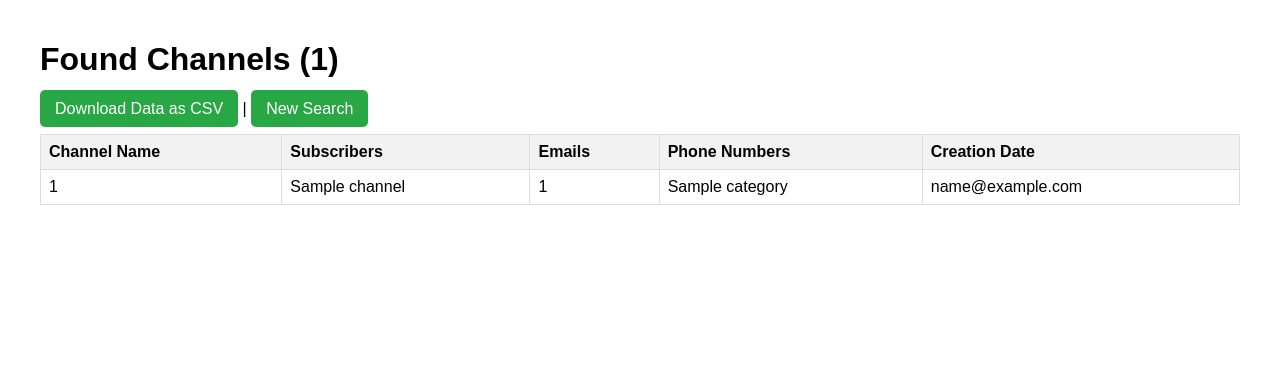
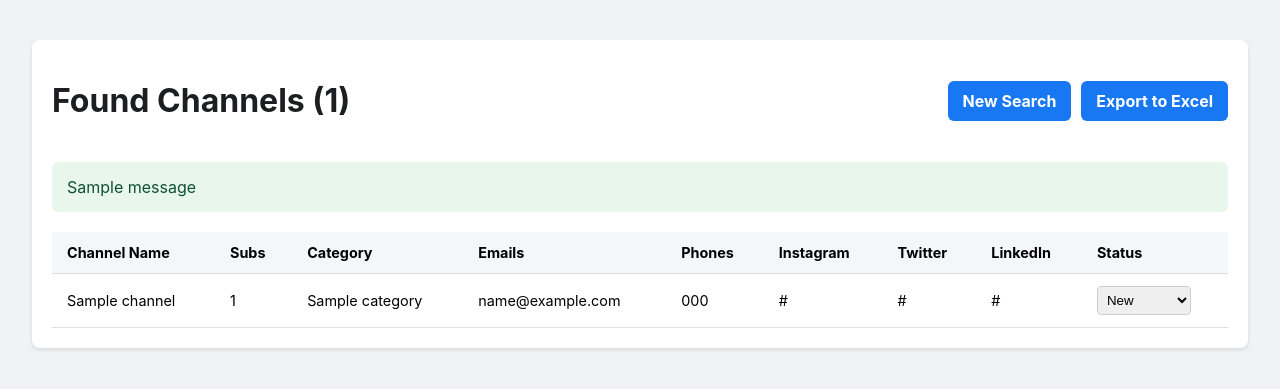
Before and after one commit to SCHANDAN996/youtubers-data, a Flask app: page /results in a window 1280 px wide. Shown: the top 389 px of the page. Run offline with Flask 3, Linux system fonts and the light colour scheme; one stand-in notice (Sample message) is shown; a database or web service that is not in the repository returns one stand-in record (values such as "Sample title"); some libraries are stand-ins or nearby versions.

Commit message:
Revamp results page layout and add export options
Updated the layout and styling of the results page to improve user experience and added new functionality for exporting data.

```diff
--- a/templates/results.html
+++ b/templates/results.html
@@ -2,40 +2,87 @@
 <html lang="en">
 <head>
     <meta charset="UTF-8">
-    <meta name="viewport" content="width=device-width, initial-scale=1.0">
-    <title>Search Results</title>
+    <meta name="viewport" content="width=device-width, initial-scale-1.0">
+    <title>Results - YouTubers Data Tool</title>
     <style>
-        body { font-family: sans-serif; max-width: 1200px; margin: auto; padding: 20px; }
+        body { font-family: -apple-system, BlinkMacSystemFont, "Segoe UI", Roboto, Helvetica, Arial, sans-serif; margin: 0; background-color: #f0f2f5; }
+        .container { max-width: 95%; margin: 20px auto; padding: 20px; }
+        .panel { background: white; padding: 20px; border-radius: 8px; box-shadow: 0 2px 4px rgba(0,0,0,0.1); }
+        h1 { color: #1c1e21; }
+        .actions { display: flex; gap: 10px; margin-bottom: 20px; align-items: center; }
+        button, .button-link { background-color: #1877f2; color: white; border: none; cursor: pointer; font-weight: bold; padding: 10px 15px; border-radius: 6px; text-decoration: none; }
+        .table-container { overflow-x: auto; }
         table { width: 100%; border-collapse: collapse; }
-        th, td { padding: 8px; border: 1px solid #ddd; text-align: left; }
-        th { background-color: #f2f2f2; }
-        a { text-decoration: none; padding: 10px 15px; background-color: #28a745; color: white; border-radius: 5px; }
+        th, td { padding: 12px 15px; border-bottom: 1px solid #dddfe2; text-align: left; font-size: 0.9em; white-space: nowrap; }
+        th { background-color: #f5f6f7; }
+        .status-select { padding: 5px; border-radius: 4px; border: 1px solid #ccc; }
+        .flash { padding: 15px; margin-bottom: 20px; border-radius: 6px; }
+        .flash.success { background-color: #e9f6ec; color: #0f5132; }
     </style>
 </head>
 <body>
+    <div class="container">
+        <div class="panel">
+            <div class="actions">
                 <h1>Found Channels ({{ channel_count }})</h1>
-    <p><a href="/download">Download Data as CSV</a> | <a href="/">New Search</a></p>
+                <a href="/" class="button-link" style="margin-left: auto;">New Search</a>
+                <a href="/download" class="button-link">Export to Excel</a>
+            </div>
+            {% with messages = get_flashed_messages(with_categories=true) %}
+                {% if messages %}
+                    {% for category, message in messages %}
+                        <div class="flash {{ category }}">{{ message }}</div>
+                    {% endfor %}
+                {% endif %}
+            {% endwith %}
+            <div class="table-container">
                 <table>
                     <thead>
                         <tr>
-                <th>Channel Name</th>
-                <th>Subscribers</th>
-                <th>Emails</th>
-                <th>Phone Numbers</th>
-                <th>Creation Date</th>
+                            <th>Channel Name</th><th>Subs</th><th>Category</th><th>Emails</th><th>Phones</th>
+                            <th>Instagram</th><th>Twitter</th><th>LinkedIn</th><th>Status</th>
                         </tr>
                     </thead>
                     <tbody>
                         {% for channel in channels %}
-            <tr>
-                <td>{{ channel[0] }}</td>
-                <td>{{ channel[1] }}</td>
-                <td>{{ channel[2] }}</td>
-                <td>{{ channel[3] }}</td>
-                <td>{{ channel[4] }}</td>
+                        <tr data-channel-id="{{ channel[0] }}">
+                            <td>{{ channel[1] }}</td><td>{{ channel[2] }}</td><td>{{ channel[3] }}</td><td>{{ channel[4] }}</td>
+                            <td>{{ channel[5] }}</td><td>{{ channel[6] or 'N/A' }}</td><td>{{ channel[7] or 'N/A' }}</td>
+                            <td>{{ channel[8] or 'N/A' }}</td>
+                            <td>
+                                <select class="status-select" onchange="updateStatus(this)">
+                                    <option value="New" {% if channel[9] == 'New' %}selected{% endif %}>New</option>
+                                    <option value="Contacted" {% if channel[9] == 'Contacted' %}selected{% endif %}>Contacted</option>
+                                    <option value="Follow-up" {% if channel[9] == 'Follow-up' %}selected{% endif %}>Follow-up</option>
+                                    <option value="Converted" {% if channel[9] == 'Converted' %}selected{% endif %}>Converted</option>
+                                    <option value="Not a Fit" {% if channel[9] == 'Not a Fit' %}selected{% endif %}>Not a Fit</option>
+                                </select>
+                            </td>
                         </tr>
+                        {% else %}
+                        <tr><td colspan="9" style="text-align: center;">No data found.</td></tr>
                         {% endfor %}
                     </tbody>
                 </table>
+            </div>
+        </div>
+    </div>
+    <script>
+        function updateStatus(selectElement) {
+            const newStatus = selectElement.value;
+            const row = selectElement.closest('tr');
+            const channelId = row.dataset.channelId;
+            fetch('/update_status', {
+                method: 'POST',
+                headers: { 'Content-Type': 'application/json' },
+                body: JSON.stringify({ channel_id: channelId, status: newStatus }),
+            })
+            .then(response => response.json())
+            .then(data => {
+                if (data.success) { row.style.backgroundColor = '#e9f6ec'; setTimeout(() => { row.style.backgroundColor = ''; }, 1000); }
+                else { alert('Status update failed'); }
+            });
+        }
+    </script>
 </body>
 </html>
```
Lines whose indentation alone changed are shown as unchanged.
